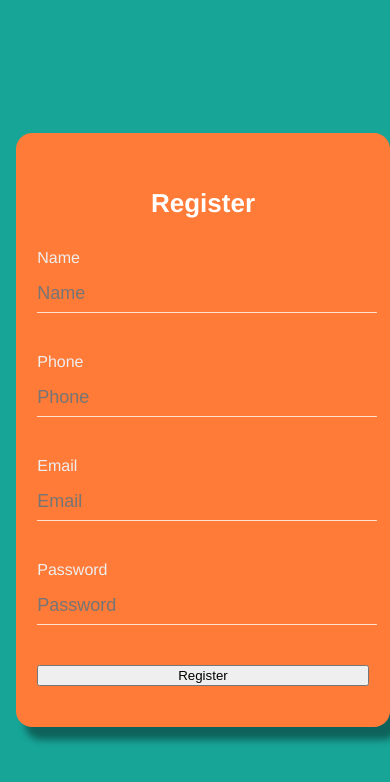
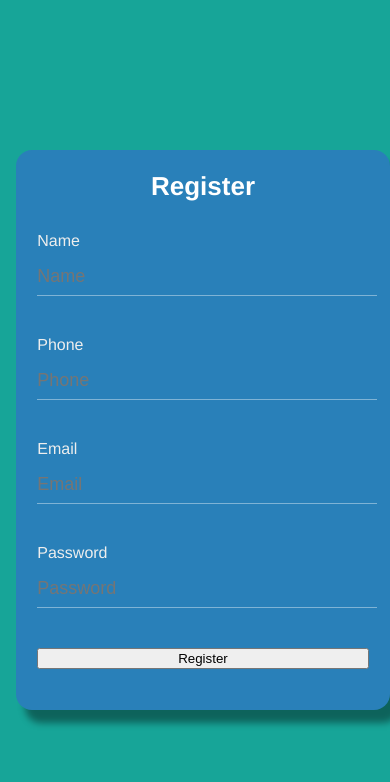
Before and after one commit to prateek951/a5-register-and-login-form, an Angular app in the folder logreg/: page /register in a window 390 px wide. Shown: the top 782 px of the page. Built offline with nearby package versions, Linux system fonts and the light colour scheme.

Commit message:
fixes in the css markup

```diff
--- a/logreg/src/styles.css
+++ b/logreg/src/styles.css
@@ -32,7 +32,8 @@ body {
     align-items: flex-start;
     min-width: 45rem;
     padding: 5rem 4rem;
-    background-color: #ff7b37;
+    padding-bottom: 0;
+    background-color: #2980b9;
     color: #fff;
     font-size: 1.6rem;
     box-shadow: 9px 13px 7px 0px rgba(0,0,0,0.4);
@@ -44,6 +45,7 @@ body {
     font-size:  3.2rem;
     margin-bottom: 0.6rem;
     align-self: center;
+    margin-top: -2rem;
 }
 .control {
     display: flex;
@@ -51,28 +53,58 @@ body {
     margin: 2rem 0;
     width: 100%;
 }
-.control>label{
+.control label{
     color: #eee;
 }
-.control>input{
+.control input{
     margin-top: 0.8rem;
     padding: 0.8rem;
     padding-left: 0;
     border: none;
-    border-bottom: 1.5px solid hsla(20, 100%, 91%, 1);
-    background-color: #ff7b37;
+    border-bottom: 1.5px solid rgba(255,255,255,0.4);
+    background-color: #2980b9;
     color: #fff;
     font-size: 1.8rem;
     width: 100%;
     outline: 0;
+    transition : all 0.2s ease-in-out;
 }
 
-input:-webkit-autofill{
+.control input:focus{
+    border-bottom: 1.5px solid rgba(255,255,255,0.9);
+}
+
+.control > .btn{
+    align-self: center;
+    border: 1px solid transparent;
+    border-radius: 8px;
+    font-size: 1.6rem;
+    width: 100%;
+    background-color: #ff7f3e;
+    padding: 1rem 2.5rem;
+    color: #ffff;
+    box-shadow: 5px 4px 7px 0px rgba(0,0,0,0.4);
+    outline: 0;
+    transition: all 0.3s ease-in-out;
+    margin-top: -1rem;
+    margin-bottom: 1.5rem;
+}
+
+.control>.btn:hover{
+    transform : translateY(-0.3rem);
+    box-shadow: 6px 10px 16px 0px rgba(0,0,0,0.3);
+}
+.control>.btn:active{
+    transform: translateY(0.5rem);
+    box-shadow: 6px 8px 7px 0px rgba(0,0,0,0.4);
+}
+
+.control input:-webkit-autofill{
     border: none;
     -webkit-text-fill-color: #fff;
     border-bottom: 1.5px solid hsla(20, 100%, 91%, 1);
-    transition: background-color 5000s ease-in-out 0s;
 }
+
 
 @media(max-width:490px){
     .form{
@@ -81,6 +113,10 @@ input:-webkit-autofill{
     }
     .form>h4{
         font-size:2.6rem;
+        margin-top: 0;
         margin-bottom: 1rem;
     }
+    .control>.btn {
+        margin-top: -0.5rem;
+    }
 }
```
